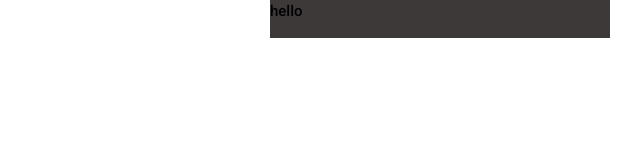
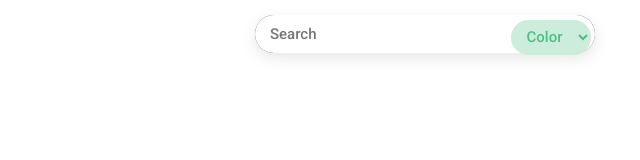
Before and after one commit to IamChetang/Mob-application, a plain HTML site: page index.html in a window 1280 px wide. Shown: the whole page, without its empty margins (640-1280 px from the left). Drawn offline with nearby package versions, Linux system fonts and the light colour scheme.

Commit message:
search button done

```diff
--- a/Styles/style.css
+++ b/Styles/style.css
@@ -7,6 +7,9 @@
   --clr-grey: #c5c5c5;
   --clr-fontColor: #3e3939;
   --clr-orange: #f77f22;
+  --transition: all 0.3s linear;
+  --light-shadow: 0 5px 15px rgba(0, 0, 0, 0.1);
+  --dark-shadow: 0 5px 15px rgba(0, 0, 0, 0.2);
   --min-width: 340px;
   --mid-point: 768px;
   --max-width: 1024px;
@@ -30,12 +33,21 @@ header {
 }
 header .input-container {
   min-width: var(--min-width);
-  height: 2.5em;
+  height: 3.2em;
   position: absolute;
-  background-color: #3e3939;
+  background-color: #f3e7e7;
+  border-radius: 25px;
+  display: flex;
+  box-shadow: var(--light-shadow);
 }
 
 header .search {
+  border-radius: 25px;
+  width: 100%;
+  outline: none;
+  text-decoration: none;
+  border: none;
+  padding-left: 1rem;
 }
 
 select {
@@ -44,6 +56,11 @@ select {
   background-color: var(--clr-lightgreen);
   padding: 0.5rem 0.8rem;
   position: absolute;
+  top: 0.3rem;
+  right: 0.3rem;
+  outline: none;
+  text-decoration: none;
+  border: none;
 }
 
 /* for desktop mode */
@@ -52,7 +69,7 @@ select {
     height: 2.5em;
     position: absolute;
     background-color: #3e3939;
-    top: 0;
-    right: 2rem;
+    top: 1rem;
+    right: 3rem;
   }
 }
--- a/index.html
+++ b/index.html
@@ -26,15 +26,10 @@
   <body>
     <header>
       <div class="input-container">
-        <!-- <input
-          type="text"
-          class="form-control search"
-          aria-label="Text input with segmented dropdown button"
-        />
+        <input type="text" class="search" placeholder="Search" />
         <select name="color">
           <option class="color">Color</option>
-        </select> -->
-        hello
+        </select>
       </div>
     </header>
     <script
```
